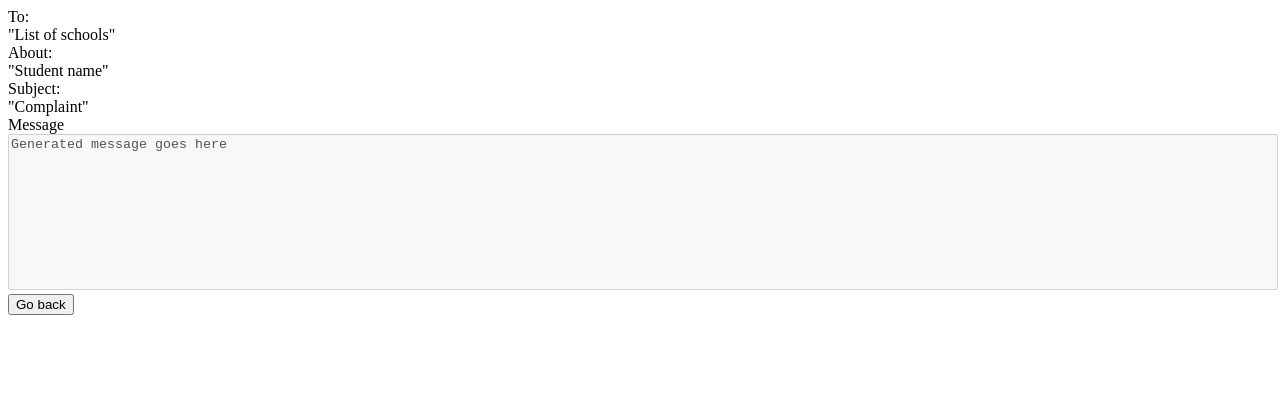
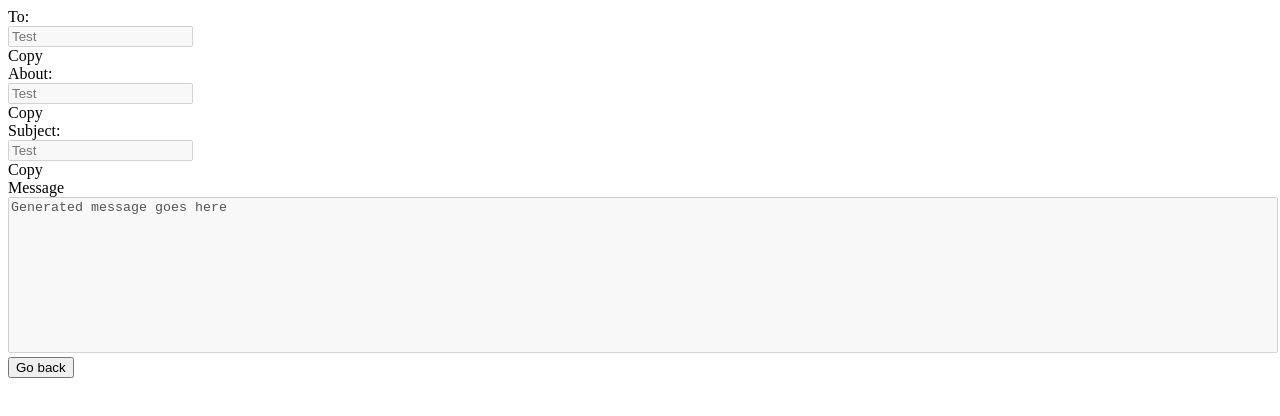
Before and after one commit to sunnytran/student-complaints, a Next.js app: page /results in a window 1280 px wide. Shown: the top 416 px of the page. Built offline with nearby package versions, Linux system fonts and the light colour scheme.

Commit message:
worked on moving between pages

```diff
--- a/components/Dropdown.js
+++ b/components/Dropdown.js
@@ -12,7 +12,7 @@ class Dropdown extends React.Component {
     render() {
         return (
           <div class="select is-fullwidth">
-            <select>
+            <select onChange={this.props.setValue}>
               <option value="" disabled selected>{this.props.label}</option>
               {
                 this.state.list.map(i => {
--- /dev/null
+++ b/components/TextCopyField.js
@@ -0,0 +1,25 @@
+
+class TextCopyField extends React.Component {
+
+    constructor(props) {
+        super(props);
+    }
+
+    render() {
+        return (
+            <div class="field has-addons">
+                <div class="control">
+                    <input class="input" type="text" placeholder="Test" disabled></input>
+                </div>
+                <div class="control">
+                    <a class="button is-grey-light">
+                        Copy
+                    </a>
+                </div>
+            </div>
+        );
+    }
+
+}
+
+export default TextCopyField;
--- a/components/TextInput.js
+++ b/components/TextInput.js
@@ -8,7 +8,7 @@ class TextInput extends React.Component {
     render() {
         return (
             <div class="control">
-                <input class="input" type="text" placeholder={this.props.label}></input>
+                <input class="input" type="text" placeholder={this.props.label} onChange={this.props.setValue}></input>
             </div>
         );
     }
--- a/data/complaints.json
+++ b/data/complaints.json
@@ -2,19 +2,19 @@
     {
         "Complaint": "Racist remarks",
         "Message-Body": {
-
+            "Value": "Racist remarks"
         }
     },
     {
         "Complaint": "Misconduct",
         "Message-Body": {
-
+            "Value": "Misconduct"
         }
     },
     {
         "Complaint": "Sexual harassment",
         "Message-Body": {
-
+            "Value": "Sexual harassment"
         }
     }
 ]
--- a/pages/index.js
+++ b/pages/index.js
@@ -32,7 +32,7 @@ class Index extends React.Component {
         <div class="columns is-flex is-vcentered is-centered">
           <div class="column is-half">
 
-            <div class="card">
+            <div class="card is-grey-lighter">
               <header class="card-header has-background-grey-dark">
                 <p class="card-header-title has-text-white">
                   Student Complaints
--- a/pages/results.js
+++ b/pages/results.js
@@ -1,6 +1,6 @@
 
 import Dropdown from '../components/Dropdown'
-import TextInput from '../components/TextInput'
+import TextCopyField from '../components/TextCopyField'
 import EmailStyledField from '../components/EmailStyledField';
 import TextArea from '../components/TextArea';
 
@@ -20,16 +20,16 @@ class Results extends React.Component {
 
   render() {
     return (
-      <div class="animate__animated animate__slideInRight">
+      <div>
         <EmailStyledField label="To:">
-          "List of schools"
+          <TextCopyField label="School"></TextCopyField>
         </EmailStyledField>
 
         <EmailStyledField label="About:">
-          "Student name"
+          <TextCopyField label="Student name"></TextCopyField>
         </EmailStyledField>
         <EmailStyledField label="Subject:">
-          "Complaint"
+          <TextCopyField label="Complaint"></TextCopyField>
         </EmailStyledField>
 
         <TextArea label="Message" content="Generated message goes here" disabled={true}></TextArea>
```
Also changed, not shown: pages/generate.js (+30 -5 lines), todo.txt.
